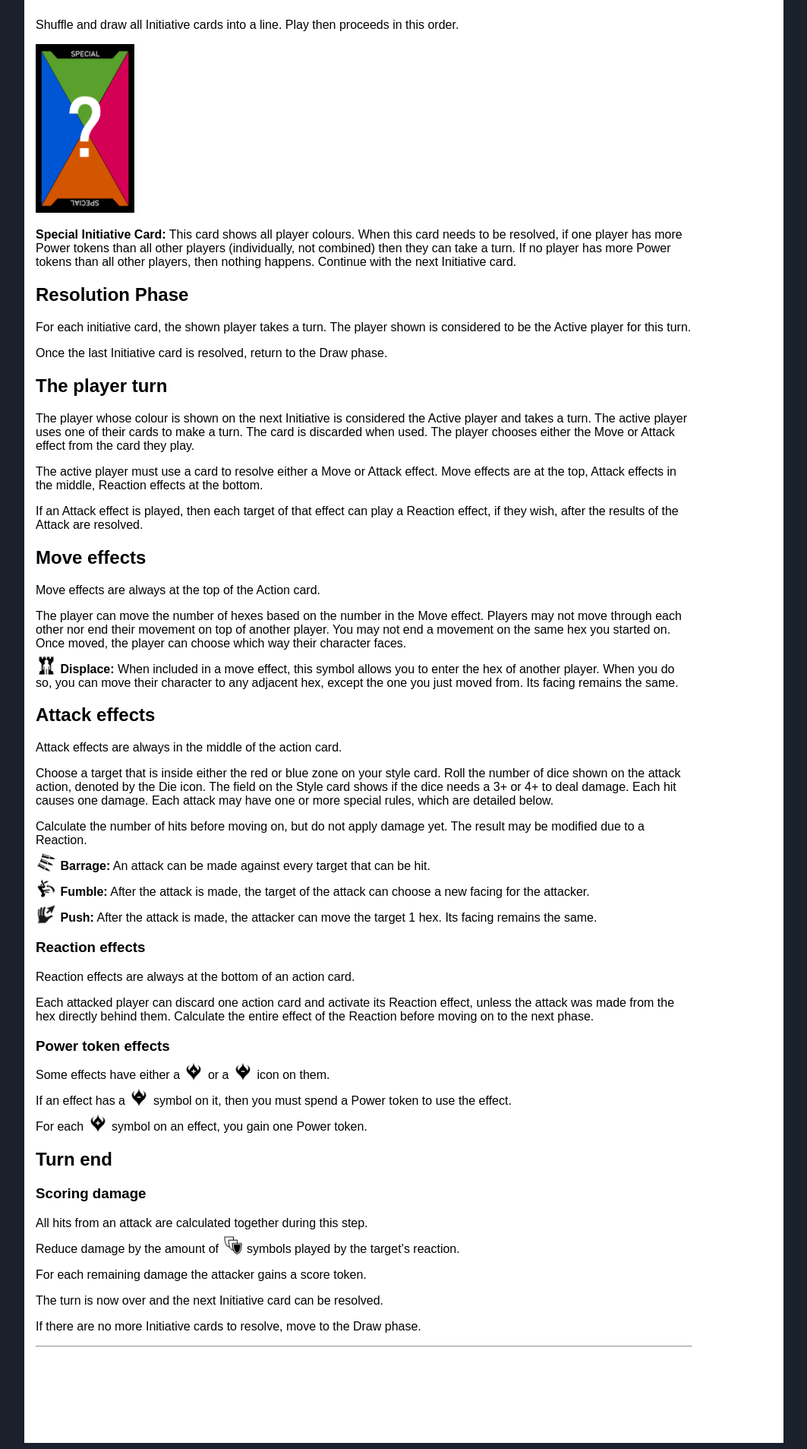
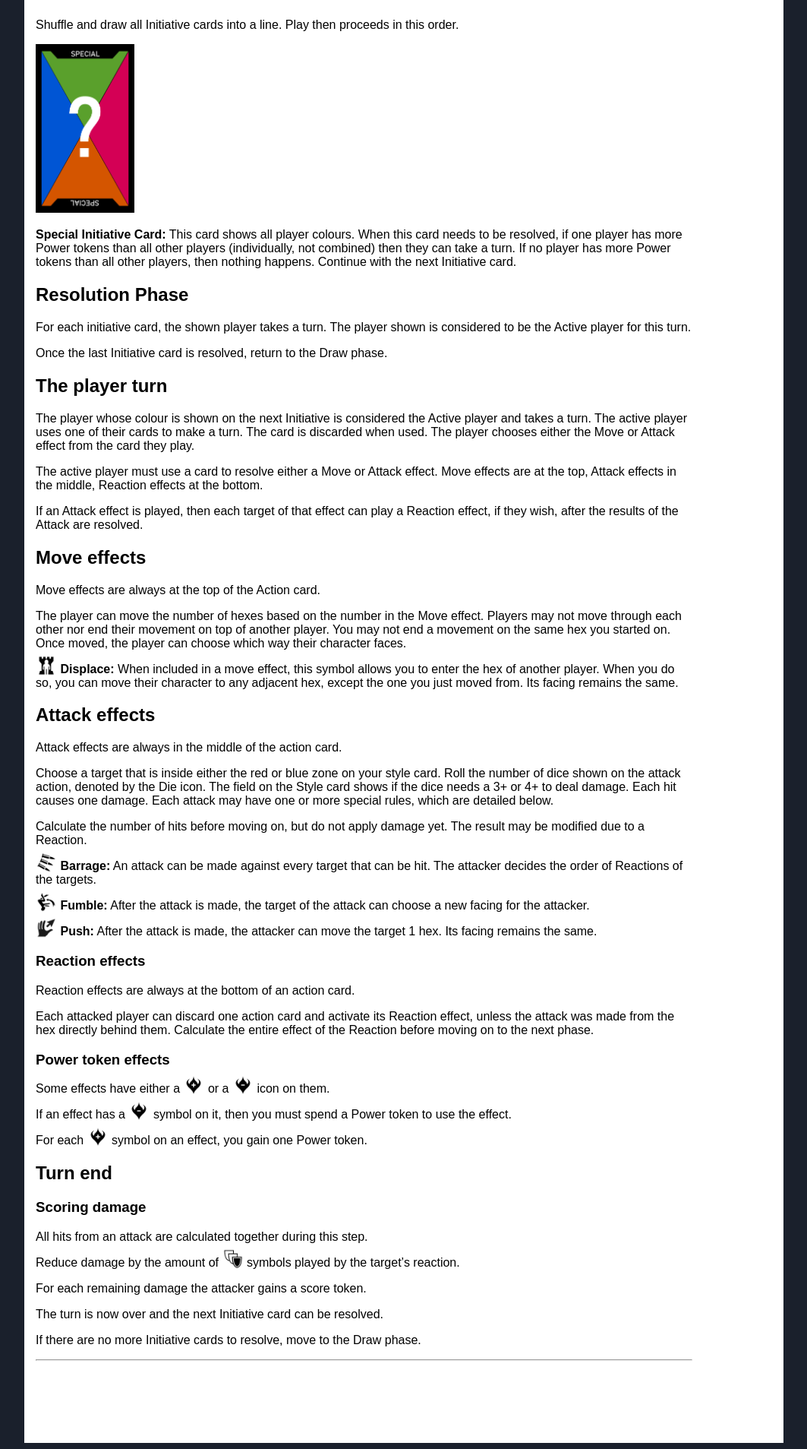
Before and after one commit to abregado/champions-combat, a Jekyll site: the page built from index.html, in a window 1280 px wide. Shown: the part 2044-3951 px from the top of the page at 76% size, without its empty margins (116-1179 px from the left). Built offline with Jekyll 4.4.1, drawn with Linux system fonts in a browser that asks for light colours.

Commit message:
Added that the attacker decides reaction order for Barrage
Closes #17

```diff
--- a/_chapters/rules.md
+++ b/_chapters/rules.md
@@ -107,7 +107,7 @@ Choose a target that is inside either the red or blue zone on your style card. R
 
 Calculate the number of hits before moving on, but do not apply damage yet. The result may be modified due to a Reaction.
 
-{% include icon_image.html link='files/images/icon-barrage.png' %} **Barrage:** An attack can be made against every target that can be hit.
+{% include icon_image.html link='files/images/icon-barrage.png' %} **Barrage:** An attack can be made against every target that can be hit. The attacker decides the order of Reactions of the targets.
 
 {% include icon_image.html link='files/images/icon-fumble.png' %} **Fumble:** After the attack is made, the target of the attack can choose a new facing for the attacker.
 
```
